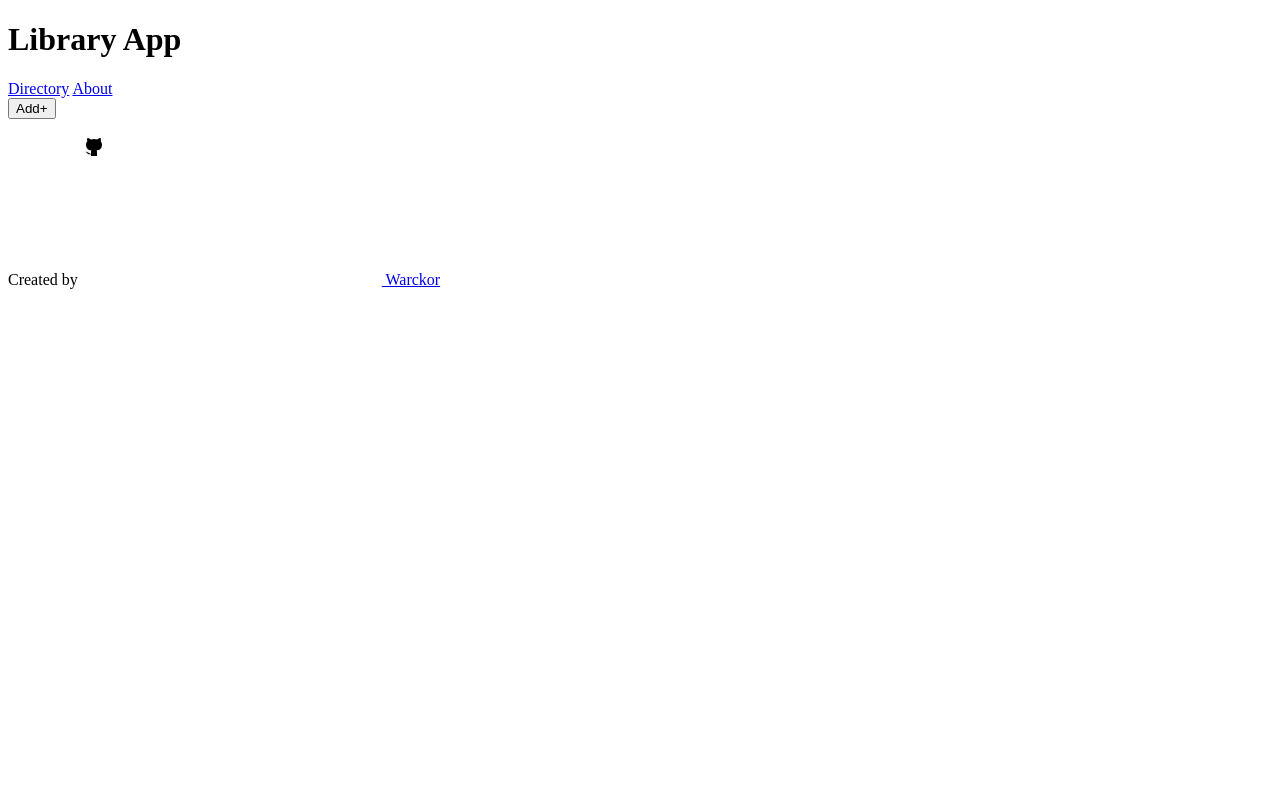
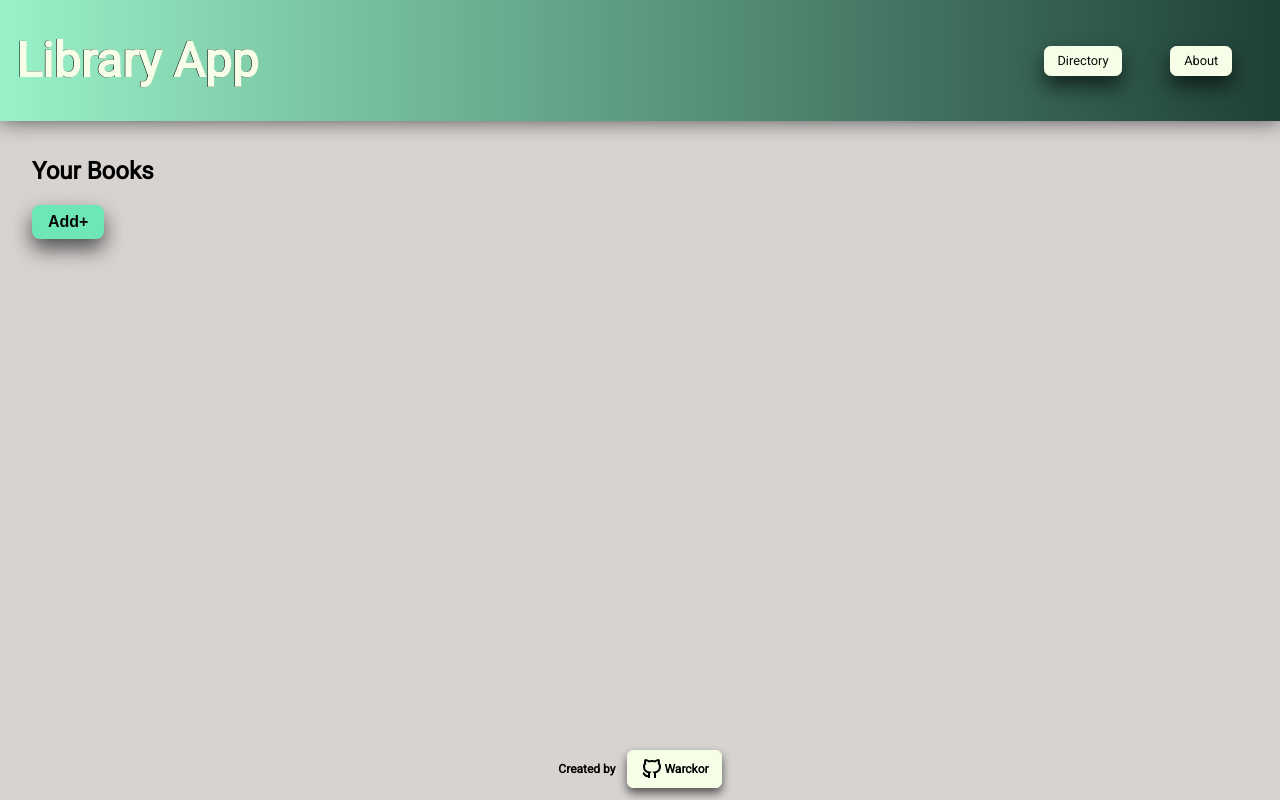
Before and after one commit to Warckor/library-app, a website built with Vite: page index.html in a window 1280 px wide. Built offline with nearby package versions, Linux system fonts and the light colour scheme.

Commit message:
Add primary styling

```diff
--- a/index.html
+++ b/index.html
@@ -18,6 +18,7 @@
     </div>
   </div>
   <div class="content">
+    <h2>Your Books</h2>
     <button class="add-new-book">Add+</button>
     <ul class="books">
 
--- a/style.css
+++ b/style.css
@@ -0,0 +1,125 @@
+@import url('https://fonts.googleapis.com/css2?family=Roboto&display=swap');
+
+:root {
+  font-family: Roboto, Helvetica, Arial, sans-serif;
+  height: 100%;
+
+  --bg-body-color: #d6d3d1;
+  --bg-btn-color: #f7fee7;
+
+}
+
+body {
+  display: flex;
+  flex-flow: column wrap;
+  margin: 0;
+  padding: 0;
+  min-height: 100vh;
+  background: #d6d3d1;
+}
+
+.icon-tabler {
+  width: 24px;
+  height: 24px;
+  stroke: black;
+  fill: none;
+  stroke-width: 2;
+  stroke-linecap: "round";
+  stroke-linejoin: "round";
+}
+
+.icon-tabler:hover {
+  cursor: pointer;
+  transform: scale(1.1);
+}
+
+.icon-tabler:active {
+  transform: scale(1);
+}
+
+.header {
+  display: flex;
+  flex-flow: row wrap;
+  justify-content: space-between;
+  align-items: center;
+  padding: 0 1rem;
+  background: linear-gradient(to right, #99f2c8, #1f4037);
+  box-shadow: 0 0 20px rgba(0, 0, 0, 0.616);
+}
+
+.title {
+  font-size: 3rem;
+  color: #f7fee7;
+  text-shadow: -0.01em -0.01em 0.01em #000;
+}
+
+.routes {
+  display: flex;
+  flex-flow: row wrap;
+  gap: 3em;
+  margin-right: 2em;
+}
+
+.routes a {
+  font-size: 0.8rem;
+  text-decoration: none;
+  color: #0a0a0a;
+  background: #f7fee7;
+  border: 1px solid #f7fee7;
+  padding: 0.5em 1em;
+  border-radius: 0.5em;
+  box-shadow: 0 10px 20px rgba(0, 0, 0, 0.616);
+}
+
+.routes a:hover {
+  transform: scale(1.1);
+}
+
+.routes a:active {
+  transform: scale(1);
+}
+
+.content {
+  display: flex;
+  flex-flow: column wrap;
+  flex: 2;
+  justify-content: flex-start;
+  align-items: start;
+  margin: 1em 2em;
+}
+
+.add-new-book {
+  font-size: 1rem;
+  font-weight: bold;
+  text-decoration: none;
+  color: #0a0a0a;
+  background: #6ee7b7;
+  border: none;
+  padding: 0.5em 1em;
+  border-radius: 0.5em;
+  box-shadow: 0 10px 20px rgba(0, 0, 0, 0.616);
+}
+
+.footer {
+  display: flex;
+  flex-flow: row wrap;
+  justify-content: center;
+  align-items: center;
+  gap: 1em;
+  font-size: 12px;
+  font-weight: bold;
+  margin: 1em 2em;
+}
+
+.footer a {
+  display: flex;
+  flex-flow: row wrap;
+  align-items: center;
+  background: #f7fee7;
+  border: 1px solid #f7fee7;
+  padding: 0.5em 1em;
+  border-radius: 0.5em;
+  box-shadow: 0 5px 10px rgba(0, 0, 0, 0.616);
+  text-decoration: none;
+  color: black;
+}
```
